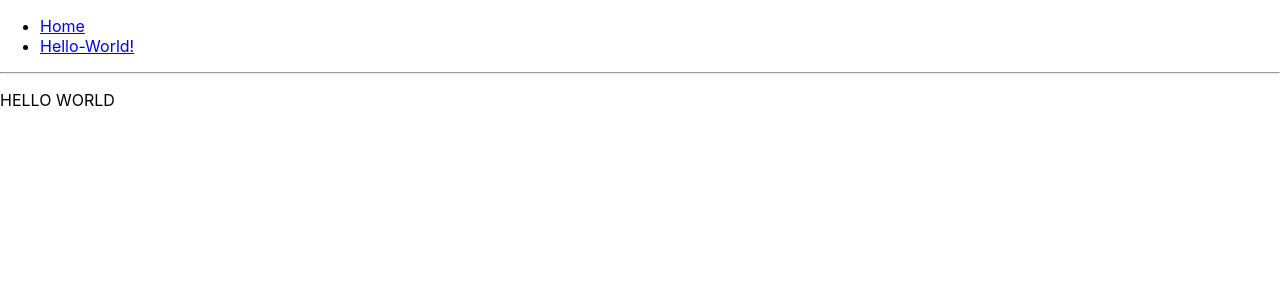
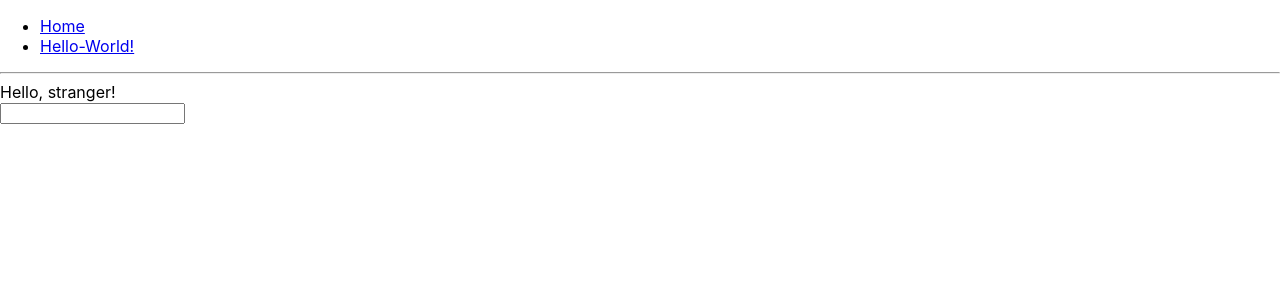
Before and after one commit to aeldaly/react-tutorial, a React (Create React App) app: page /hello-world in a window 1280 px wide. Shown: the top 300 px of the page. Built offline with nearby package versions, Linux system fonts and the light colour scheme.

Commit message:
homework week 2: added text input and label to hello-world page

```diff
--- a/src/pages/hello-world.js
+++ b/src/pages/hello-world.js
@@ -1,10 +1,28 @@
 import React, { Component } from 'react'
 
 class HelloWorld extends Component {
+
+  constructor(props) {
+    super(props);
+    this.state = {
+      greeting: "Hello, stranger!"
+    }
+  }
+
+  handleChange(event) {
+    let greeting = event.target.value ? "Hello, " + event.target.value + "!" : "Hello, stranger!"
+    this.setState({greeting})
+  }
+
   render() {
     return (
       <div>
-        <p>HELLO WORLD</p>
+        <label>{this.state.greeting}</label>
+        <br/>
+        <input
+          type="text"
+          // value={this.state.greeting}
+          onChange={this.handleChange.bind(this)}/>
       </div>
     )
   }
```
Also changed, not shown: 1 other file (tests, documents, lock files or other folders).
